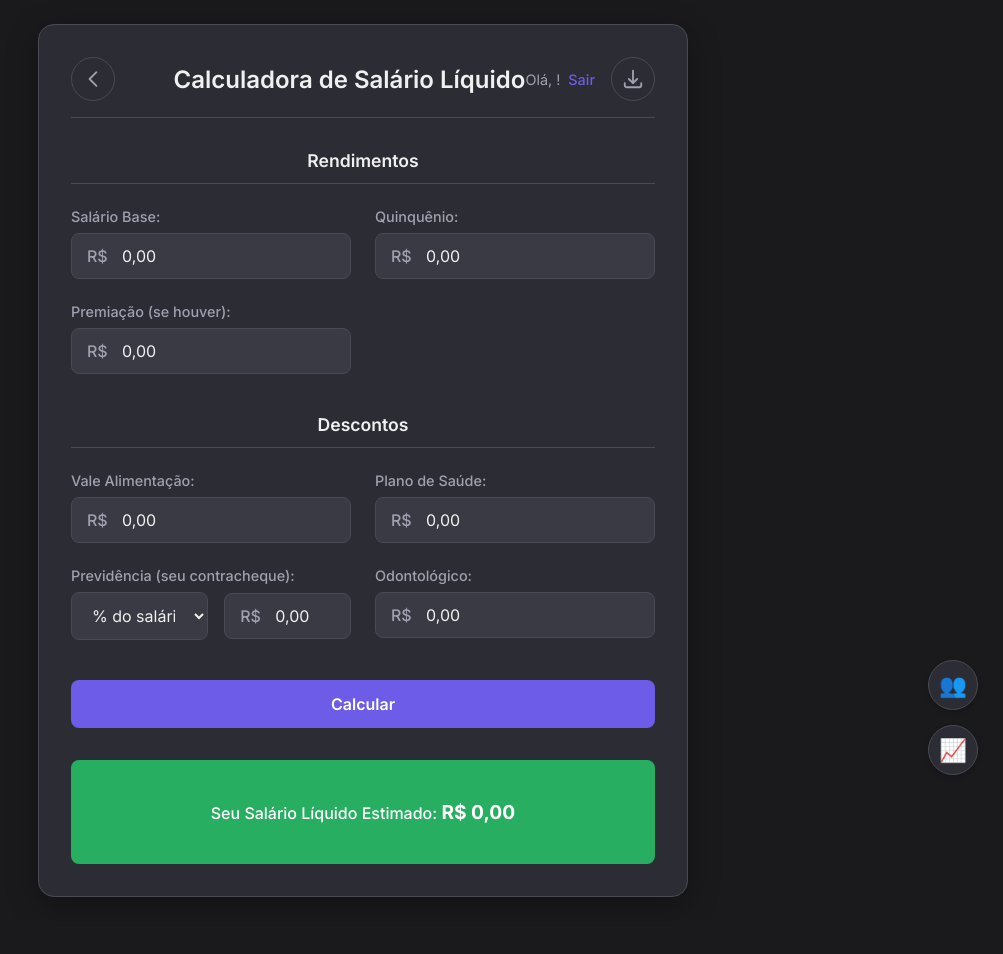
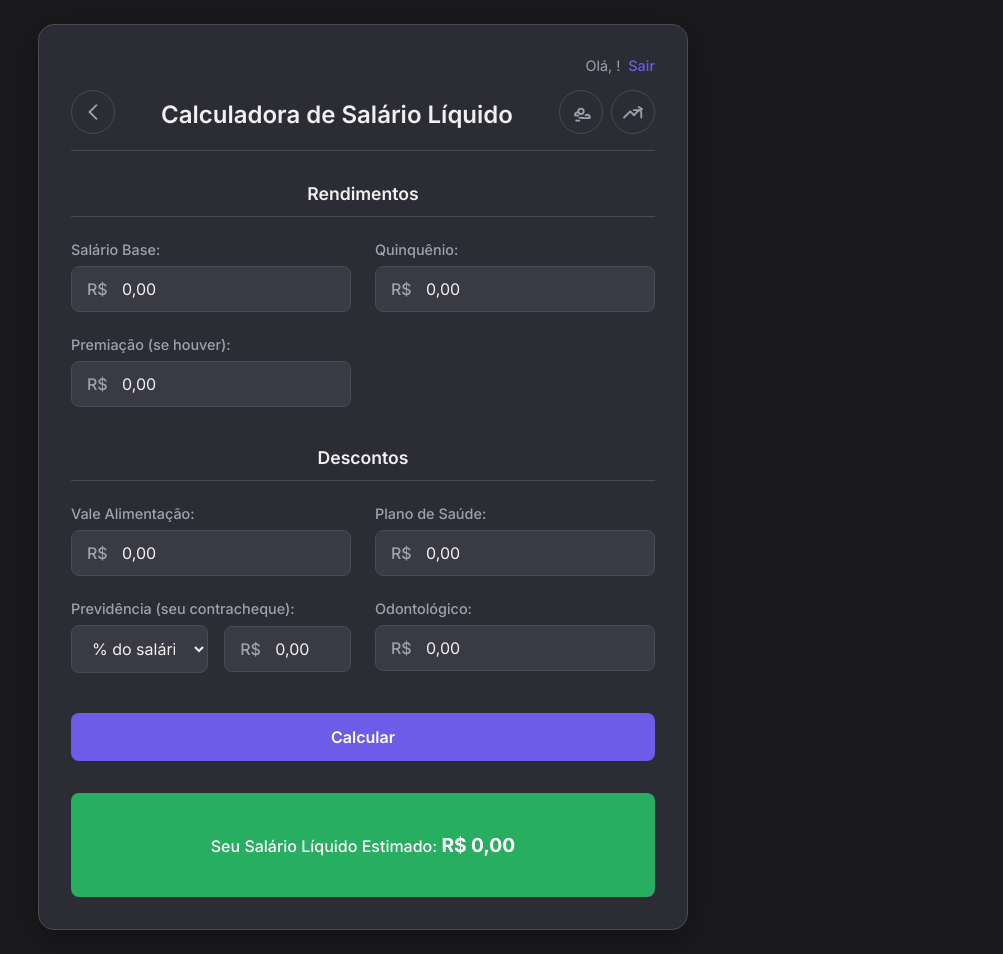
Before and after one commit to xrafaelmuller/salary-calc, a Flask app: template apps/templates/salarycalc/index.html in a window 1280 px wide. Shown: the whole page, without its empty margins (277-1280 px from the left). Before the commit the page ends 897 px from the top, so only its background shows below. Run offline with Flask 3, Linux system fonts and the light colour scheme; the template is opened without the code that fills it, so the values that code supplies are empty.

Commit message:
update layout calc

```diff
--- a/apps/static/style/salary.css
+++ b/apps/static/style/salary.css
@@ -39,45 +39,46 @@ body {
 }
 
 /* ================================================= */
-/* --- SEÇÃO DO CABEÇALHO CORRIGIDA COM FLEXBOX --- */
+/* --- NOVO CABEÇALHO DE DUAS LINHAS --- */
 /* ================================================= */
 
 header {
-    display: grid;
-    grid-template-columns: 1fr auto 1fr;
-    justify-content: space-between;
-    align-items: center;
+    display: flex;
+    flex-direction: column;
     margin-bottom: 2rem;
     border-bottom: 1px solid var(--border-color);
     padding-bottom: 1rem;
+    gap: 1rem; /* Espaço entre a linha de cima e a de baixo */
+}
+
+.header-top-row {
+    display: flex;
+    justify-content: flex-end; /* Alinha o user-info à direita */
+    width: 100%;
+}
+
+.header-main-row {
+    display: grid;
+    grid-template-columns: auto 1fr auto; /* [Botão] [Título] [Ações] */
+    align-items: baseline;
+    gap: 16px;
     width: 100%;
 }
 
 header h2 {
-    grid-column: 2;
-    flex-grow: 1;
     text-align: center;
     margin: 0;
     font-size: 1.5rem;
     font-weight: 600;
+    white-space: nowrap;
 }
 
-
-.header-actions {
-    display: flex;
-    align-items: center;
-    gap: 16px;
-    justify-content: flex-end;
-}
-
-/* Ajuste para o user-info se alinhar bem */
 .user-info {
     display: flex;
     align-items: center;
-    gap: 8px; /* Espaço entre "Olá..." e "Sair" */
+    gap: 8px;
     font-size: 0.9rem;
     color: var(--text-secondary-color);
-    white-space: nowrap; /* Evita que o nome quebre a linha */
 }
 
 .user-info a {
@@ -89,8 +90,6 @@ header h2 {
     text-decoration: underline;
 }
 
-
-/* Estilo para os botões do cabeçalho (mantido o seu design) */
 .header-btn {
     background: none;
     border: 1px solid var(--border-color);
@@ -104,7 +103,7 @@ header h2 {
     justify-content: center;
     padding: 0;
     transition: all 0.2s ease;
-    flex-shrink: 0; /* Impede que os botões encolham */
+    flex-shrink: 0;
 }
 
 .header-btn:hover {
@@ -113,8 +112,46 @@ header h2 {
     color: var(--accent-color);
 }
 
+
+/* --- AÇÕES DE PÁGINA (ANTIGOS BOTÕES FLUTUANTES) --- */
+
+.header-page-actions {
+    display: flex;
+    gap: 8px; /* Espaço entre os botões de ação */
+}
+
+.action-group {
+    position: relative;
+    display: flex;
+    align-items: center;
+}
+
+.side-panel {
+    position: absolute;
+    top: calc(100% + 10px); /* Posiciona abaixo do botão */
+    right: 0; /* Alinha à direita do botão */
+    width: 350px;
+    background-color: var(--container-color);
+    border: 1px solid var(--border-color);
+    border-radius: 16px;
+    padding: 1.5rem;
+    box-shadow: 0 8px 32px rgba(0, 0, 0, 0.3);
+    opacity: 0;
+    visibility: hidden;
+    transform: translateY(10px);
+    transition: opacity 0.3s ease, transform 0.3s ease, visibility 0.3s;
+    z-index: 1000;
+}
+
+.action-group.active .side-panel {
+    opacity: 1;
+    visibility: visible;
+    transform: translateY(0);
+}
+
+
 /* ================================================= */
-/* --- RESTANTE DO CSS (SEM MUDANÇAS) --- */
+/* --- RESTANTE DO CSS --- */
 /* ================================================= */
 
 label {
@@ -265,87 +302,9 @@ button.secondary:hover {
 .flash-message.danger { background-color: rgba(231, 76, 60, 0.1); color: #ff8a80; border-color: rgba(231, 76, 60, 0.5); }
 .flash-message.success { background-color: rgba(39, 174, 96, 0.1); color: #2ecc71; border-color: rgba(39, 174, 96, 0.5); }
 
-
-/* --- BOTÕES FLUTUANTES (PERFIS E AUMENTO) --- */
-.floating-actions {
-    position: fixed;
-    bottom: 25px;
-    right: 25px;
-    display: flex;
-    flex-direction: column;
-    gap: 15px;
-    z-index: 1000;
-}
-
-.floating-btn {
-    width: 50px;
-    height: 50px;
-    border-radius: 50%;
-    background-color: var(--container-color);
-    border: 1px solid var(--border-color);
-    color: var(--text-secondary-color);
-    display: flex;
-    justify-content: center;
-    align-items: center;
-    font-size: 1.4rem;
-    box-shadow: 0 2px 5px rgba(0, 0, 0, 0.2);
-    cursor: pointer;
-    transition: all 0.3s ease;
-    z-index: 1001;
-    text-decoration: none;
-}
-
-.floating-btn:hover {
-    transform: translateY(-3px);
-    box-shadow: 0 4px 8px rgba(0, 0, 0, 0.3);
-    border-color: var(--accent-color);
-    color: var(--accent-color);
-}
-
-/* Painel lateral que abre */
-.floating-action-group {
-    position: relative;
-    display: flex;
-    align-items: center;
-}
-.side-panel {
-    position: absolute;
-    top: 50%;
-    right: 100%;
-    margin-right: 1rem;
-    transform: translate(10px, -50%);
-    width: 350px;
-    background-color: var(--container-color);
-    border: 1px solid var(--border-color);
-    border-radius: 16px;
-    padding: 1.5rem;
-    box-shadow: 0 8px 32px rgba(0, 0, 0, 0.3);
-    opacity: 0;
-    visibility: hidden;
-    transition: opacity 0.3s ease, transform 0.3s ease, visibility 0.3s;
-    z-index: 999;
-}
-
-.side-panel h3 {
-    margin-top: 0;
-    font-size: 1.1rem;
-    font-weight: 600;
-    color: var(--text-color);
-    border-bottom: 1px solid var(--border-color);
-    padding-bottom: 0.75rem;
-    margin-bottom: 1.5rem;
-}
-
-.floating-action-group.active .side-panel {
-    opacity: 1;
-    visibility: visible;
-    transform: translate(0, -50%);
-}
-
-
 @media (max-width: 768px) {
     header h2 {
-        font-size: 1.2rem; /* Diminui a fonte do título em telas menores */
+        font-size: 1.2rem;
     }
 }
 
@@ -355,14 +314,20 @@ button.secondary:hover {
     .button-group { flex-direction: column; }
     .side-panel { width: calc(100vw - 100px); }
 
-    /* MODIFICADO: Ajuste para o header em telas muito pequenas */
-    header {
-        gap: 10px; /* Adiciona um pequeno espaço para não colar nas bordas */
+    .header-main-row {
+        gap: 10px;
+        grid-template-columns: auto 1fr;
     }
     header h2 {
-        font-size: 1.0rem; /* Reduz ainda mais para caber */
+        font-size: 1.1rem;
+        text-align: left;
+    }
+    .header-page-actions {
+       grid-column: 1 / -1;
+       grid-row: 2;
+       justify-self: end;
     }
     .user-info span {
-        display: none; /* Opcional: Esconde o "Olá, Rafael!" em telas muito pequenas */
+        display: none;
     }
 }
--- a/apps/templates/salarycalc/index.html
+++ b/apps/templates/salarycalc/index.html
@@ -22,6 +22,13 @@
 <body>
     <div class="container">
         <header>
+            <div class="header-top-row">
+                <div class="user-info">
+                    <span>Olá, <strong>{{ username|capitalize }}</strong>!</span>
+                    <a href="{{ url_for('auth.logout') }}">Sair</a>
+                </div>
+            </div>
+            <div class="header-main-row">
                 <a href="https://jertech.com.br" class="header-btn" id="back-btn" title="Voltar para J&R Tech">
                     <svg xmlns="http://www.w3.org/2000/svg" fill="none" viewBox="0 0 24 24" stroke-width="2" stroke="currentColor" width="22" height="22">
                         <path stroke-linecap="round" stroke-linejoin="round" d="M15.75 19.5L8.25 12l7.5-7.5" />
@@ -30,17 +37,53 @@
 
                 <h2>Calculadora de Salário Líquido</h2>
 
-            <div class="header-actions">
-                <div class="user-info">
-                    <span>Olá, <strong>{{ username|capitalize }}</strong>!</span>
-                    <a href="{{ url_for('auth.logout') }}">Sair</a>
+                <div class="header-page-actions">
+                    <div class="action-group" id="profile-action-group">
+                        <button class="header-btn" id="profile-btn" title="Gerenciar Perfis">
+                            <svg xmlns="http://www.w3.org/2000/svg" width="22" height="22" fill="none" viewBox="0 0 24 24" stroke-width="2" stroke="currentColor"><path stroke-linecap="round" stroke-linejoin="round" d="M18 18.72a9.094 9.094 0 003.741-.479 3 3 0 00-4.682-2.72m-7.042-2.72a3 3 0 00-4.682 2.72a9.094 9.094 0 003.741.479m7.042 2.72a9.094 9.094 0 01-3.741-.479m0 0a9 9 0 01-2.087.09M18 18.72a9 9 0 01-2.087-.09m-7.042 2.72c.622.08.622.08 1.042.162m-1.042-.162a9 9 0 01-2.087-.09M15 11.25a3 3 0 11-6 0 3 3 0 016 0z" /></svg>
+                        </button>
+                        <div class="side-panel">
+                            <h3>Gerenciar Perfis</h3>
+                            <div class="profile-load-group" style="margin-bottom: 1.5rem;">
+                                <label for="profile_select">Carregar Perfil:</label>
+                                <select id="profile_select" onchange="window.location.href='/?load_profile=' + this.value">
+                                    <option value="">-- Selecione um Perfil --</option>
+                                    {% for profile in profiles %}
+                                        <option value="{{ profile }}" {% if profile == profile_data.profile_name %}selected{% endif %}>{{ profile }}</option>
+                                    {% endfor %}
+                                </select>
+                            </div>
+                            <div class="profile-actions">
+                                <label for="profile_name">Nome do Perfil para Salvar/Atualizar:</label>
+                                <input type="text" id="profile_name" name="profile_name" placeholder="Ex: Meu Salário" value="{{ profile_data.profile_name }}" form="main-calc-form">
+                            </div>
+                            <div class="button-group">
+                                <button type="submit" name="action" value="save_profile" class="secondary" form="main-calc-form" onclick="document.getElementById('form_action').value='save_profile';">Salvar Perfil</button>
+                            </div>
+                        </div>
                     </div>
 
-                <button type="submit" name="action" value="save_profile" class="header-btn" id="save-btn" title="Salvar Perfil Atual" form="main-calc-form" onclick="document.getElementById('form_action').value='save_profile';">
-                    <svg xmlns="http://www.w3.org/2000/svg" fill="none" viewBox="0 0 24 24" stroke-width="2" stroke="currentColor" width="22" height="22">
-                        <path stroke-linecap="round" stroke-linejoin="round" d="M3 16.5v2.25A2.25 2.25 0 005.25 21h13.5A2.25 2.25 0 0021 18.75V16.5M16.5 12L12 16.5m0 0L7.5 12m4.5 4.5V3" />
-                    </svg>
+                    <div class="action-group" id="raise-action-group">
+                        <button class="header-btn" id="raise-btn" title="Ajustar Salário">
+                            <svg xmlns="http://www.w3.org/2000/svg" width="22" height="22" fill="none" viewBox="0 0 24 24" stroke-width="2" stroke="currentColor"><path stroke-linecap="round" stroke-linejoin="round" d="M2.25 18L9 11.25l4.306 4.307a11.95 11.95 0 015.814-5.519l2.74-1.22m0 0l-3.75-2.25M21 18v-6c0-1.104-.896-2-2-2h-6" /></svg>
                         </button>
+                        <div class="side-panel">
+                            <h3>Ajustar Salário por Aumento (%)</h3>
+                            <div class="input-grid">
+                                <div>
+                                    <label for="increase_percentage">Percentual de Aumento (%):</label>
+                                    <input type="text" id="increase_percentage" name="increase_percentage" placeholder="Ex: 5.5">
+                                    <p style="font-size: 0.8rem; color: var(--text-secondary-color); margin-top: 0.5rem;"><small>O aumento será aplicado sobre o <strong>Salário Base atual do formulário</strong>.</small></p>
+                                </div>
+                            </div>
+                            <div class="button-group">
+                                <button type="button" id="resetSalario" class="secondary">Resetar Salário Base</button>
+                                <button type="button" id="applyIncrease" class="secondary">Aplicar Aumento</button>
+                                <button type="button" id="saveIncreasedProfile" class="secondary">Salvar como novo perfil</button>
+                            </div>
+                        </div>
+                    </div>
+                </div>
             </div>
         </header>
 
@@ -131,73 +174,36 @@
         {% endif %}
     </div>
 
-    <div class="floating-actions">
-        <div class="floating-action-group" id="profile-action-group">
-            <button class="floating-btn" id="profile-btn" title="Gerenciar Perfis">👥</button>
-            <div class="side-panel" id="profile-panel">
-                <h3>Gerenciar Perfis</h3>
-                <div class="profile-load-group" style="margin-bottom: 1.5rem;">
-                    <label for="profile_select">Carregar Perfil:</label>
-                    <select id="profile_select" onchange="window.location.href='/?load_profile=' + this.value">
-                        <option value="">-- Selecione um Perfil --</option>
-                        {% for profile in profiles %}
-                            <option value="{{ profile }}" {% if profile == profile_data.profile_name %}selected{% endif %}>{{ profile }}</option>
-                        {% endfor %}
-                    </select>
-                </div>
-                <div class="profile-actions">
-                    <label for="profile_name">Nome do Perfil para Salvar/Atualizar:</label>
-                    <input type="text" id="profile_name" name="profile_name" placeholder="Ex: Meu Salário" value="{{ profile_data.profile_name }}" form="main-calc-form">
-                </div>
-                <div class="button-group">
-                    <button type="submit" name="action" value="save_profile" class="secondary" form="main-calc-form" onclick="document.getElementById('form_action').value='save_profile';">Salvar Perfil</button>
-                </div>
-            </div>
-        </div>
-
-        <div class="floating-action-group" id="raise-action-group">
-            <button class="floating-btn" id="raise-btn" title="Ajustar Salário">📈</button>
-            <div class="side-panel" id="raise-panel">
-                <h3>Ajustar Salário por Aumento (%)</h3>
-                <div class="input-grid">
-                    <div>
-                        <label for="increase_percentage">Percentual de Aumento (%):</label>
-                        <input type="text" id="increase_percentage" name="increase_percentage" placeholder="Ex: 5.5">
-                        <p style="font-size: 0.8rem; color: var(--text-secondary-color); margin-top: 0.5rem;"><small>O aumento será aplicado sobre o <strong>Salário Base atual do formulário</strong>.</small></p>
-                    </div>
-                </div>
-                <div class="button-group">
-                    <button type="button" id="resetSalario" class="secondary">Resetar Salário Base</button>
-                    <button type="button" id="applyIncrease" class="secondary">Aplicar Aumento</button>
-                    <button type="button" id="saveIncreasedProfile" class="secondary">Salvar como novo perfil</button>
-                </div>
-            </div>
-        </div>
-    </div>
-
     <script>
         document.addEventListener('DOMContentLoaded', function() {
 
-            // --- NOVA LÓGICA PARA AÇÕES FLUTUANTES ---
-            document.querySelectorAll('.floating-action-group').forEach(group => {
+            document.querySelectorAll('.action-group').forEach(group => {
                 let hideTimeout;
+                const button = group.querySelector('.header-btn');
+                const panel = group.querySelector('.side-panel');
 
-                group.addEventListener('mouseenter', () => {
+                if (!button || !panel) return;
+
+                const showPanel = () => {
                     clearTimeout(hideTimeout);
-                    // Fecha outros painéis antes de abrir um novo
-                    document.querySelectorAll('.floating-action-group').forEach(otherGroup => {
+                    document.querySelectorAll('.action-group').forEach(otherGroup => {
                         if (otherGroup !== group) {
                             otherGroup.classList.remove('active');
                         }
                     });
                     group.classList.add('active');
-                });
+                };
 
-                group.addEventListener('mouseleave', () => {
+                const hidePanel = () => {
                     hideTimeout = setTimeout(() => {
                         group.classList.remove('active');
-                    }, 300); // Um pequeno delay para permitir mover o cursor para dentro do painel
-                });
+                    }, 200);
+                };
+
+                button.addEventListener('mouseenter', showPanel);
+                button.addEventListener('focus', showPanel);
+                group.addEventListener('mouseleave', hidePanel);
+
             });
 
 
```
Lines whose indentation alone changed are shown as unchanged.
